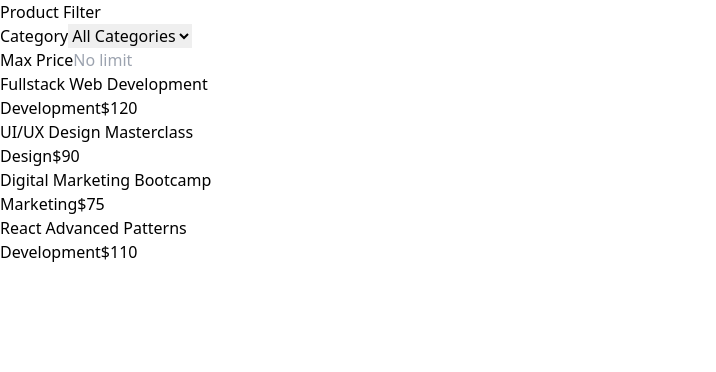
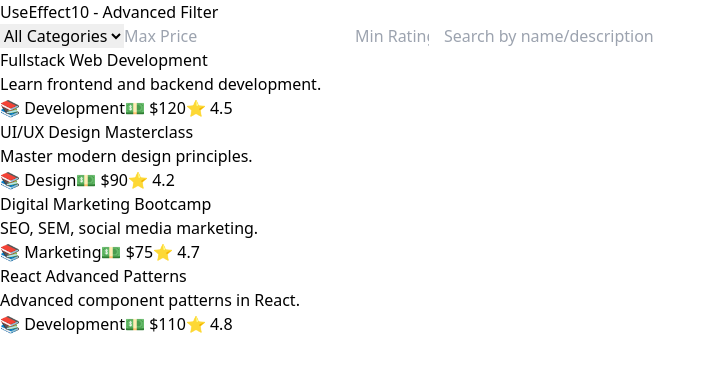
Before and after one commit to Cabdinasir64/Hooks, a React (Vite) app: page / in a window 1280 px wide. Shown: the top 372 px of the page, without its empty margins (0-716 px from the left). Built offline with nearby package versions, Linux system fonts and the light colour scheme.

Commit message:
this is example 10 of useEffect with react Hooks

```diff
--- a/src/App.jsx
+++ b/src/App.jsx
@@ -1,4 +1,4 @@
-import UseEffect9 from "./UseEffect/useeffect9"
+import UseEffect10 from "./UseEffect/useeffect10"
 
 
 function App() {
@@ -6,7 +6,7 @@ function App() {
 
   return (
     <>
-      <UseEffect9 />
+      <UseEffect10 />
 
     </>
   )
--- /dev/null
+++ b/src/UseEffect/useeffect10.jsx
@@ -0,0 +1,145 @@
+import React, { useEffect, useState } from "react";
+
+const UseEffect10 = () => {
+    const [products, setProducts] = useState([]);
+    const [filtered, setFiltered] = useState([]);
+    const [loading, setLoading] = useState(false);
+    const [filtering, setFiltering] = useState(false);
+
+    const [category, setCategory] = useState("");
+    const [maxPrice, setMaxPrice] = useState("");
+    const [minRating, setMinRating] = useState("");
+    const [search, setSearch] = useState("");
+
+    // Fetch data
+    useEffect(() => {
+        setLoading(true);
+        const timer = setTimeout(() => {
+            const fetchData = async () => {
+                try {
+                    const res = await fetch("/data.json");
+                    const data = await res.json();
+                    setProducts(data);
+                    setFiltered(data);
+                } catch (error) {
+                    console.error("Fetch failed", error);
+                } finally {
+                    setLoading(false);
+                }
+            };
+            fetchData();
+        }, 1000);
+        return () => clearTimeout(timer);
+    }, []);
+
+    // Filter data
+    useEffect(() => {
+        if (products.length === 0) return;
+        setFiltering(true);
+
+        const filterTimer = setTimeout(() => {
+            let result = [...products];
+
+            if (category) {
+                result = result.filter(p => p.category === category);
+            }
+
+            if (maxPrice) {
+                result = result.filter(p => p.price <= Number(maxPrice));
+            }
+
+            if (minRating) {
+                result = result.filter(p => p.rating >= Number(minRating));
+            }
+
+            if (search.trim()) {
+                const keyword = search.toLowerCase();
+                result = result.filter(p =>
+                    p.name.toLowerCase().includes(keyword) ||
+                    p.description.toLowerCase().includes(keyword)
+                );
+            }
+
+            setFiltered(result);
+            setFiltering(false);
+        }, 1500);
+
+        return () => clearTimeout(filterTimer);
+    }, [category, maxPrice, minRating, search, products]);
+
+    return (
+        <div className="min-h-screen p-8 bg-gray-100">
+            <h1 className="text-3xl font-bold mb-6 text-center">UseEffect10 - Advanced Filter</h1>
+
+            {/* Filters */}
+            <div className="grid grid-cols-1 md:grid-cols-2 lg:grid-cols-4 gap-4 mb-8">
+                <select
+                    className="p-2 border rounded"
+                    value={category}
+                    onChange={e => setCategory(e.target.value)}
+                    disabled={loading}
+                >
+                    <option value="">All Categories</option>
+                    <option value="Development">Development</option>
+                    <option value="Design">Design</option>
+                    <option value="Marketing">Marketing</option>
+                </select>
+
+                <input
+                    type="number"
+                    className="p-2 border rounded"
+                    placeholder="Max Price"
+                    value={maxPrice}
+                    onChange={e => setMaxPrice(e.target.value)}
+                    min="0"
+                />
+
+                <input
+                    type="number"
+                    className="p-2 border rounded"
+                    placeholder="Min Rating"
+                    value={minRating}
+                    onChange={e => setMinRating(e.target.value)}
+                    min="0" max="5" step="0.1"
+                />
+
+                <input
+                    type="text"
+                    className="p-2 border rounded"
+                    placeholder="Search by name/description"
+                    value={search}
+                    onChange={e => setSearch(e.target.value)}
+                />
+            </div>
+
+            {/* Loader */}
+            {(loading || filtering) ? (
+                <div className="grid grid-cols-1 md:grid-cols-2 gap-4">
+                    {[...Array(4)].map((_, i) => (
+                        <div key={i} className="h-24 bg-gray-300 rounded-lg animate-pulse" />
+                    ))}
+                </div>
+            ) : (
+                <div className="grid grid-cols-1 md:grid-cols-2 gap-4">
+                    {filtered.length > 0 ? (
+                        filtered.map(product => (
+                            <div key={product.id} className="bg-white p-4 rounded shadow">
+                                <h2 className="text-lg font-semibold">{product.name}</h2>
+                                <p className="text-sm text-gray-600 mb-2">{product.description}</p>
+                                <div className="flex justify-between text-sm">
+                                    <span>📚 {product.category}</span>
+                                    <span>💵 ${product.price}</span>
+                                    <span>⭐ {product.rating}</span>
+                                </div>
+                            </div>
+                        ))
+                    ) : (
+                        <div className="col-span-full text-center text-red-500">No results found.</div>
+                    )}
+                </div>
+            )}
+        </div>
+    );
+};
+
+export default UseEffect10;
```
